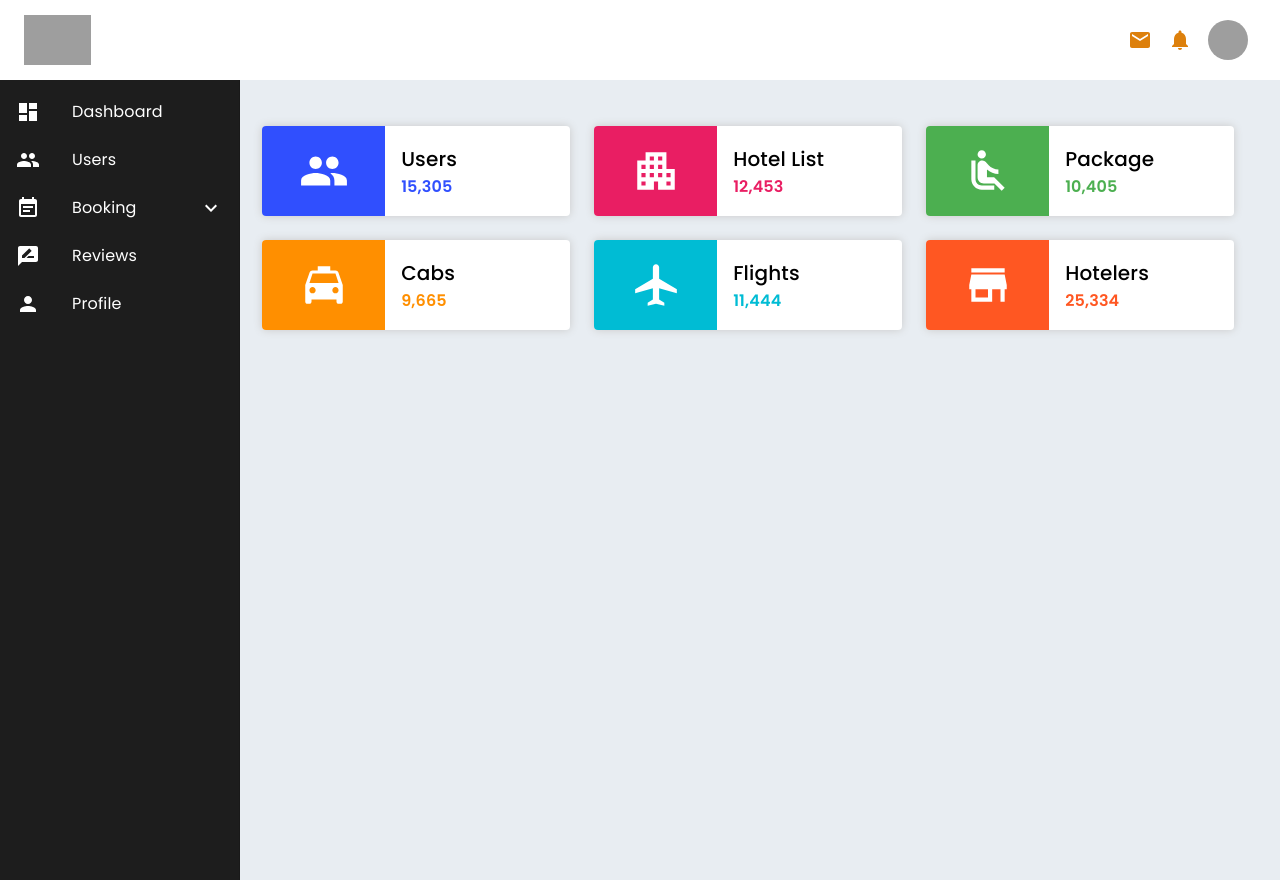
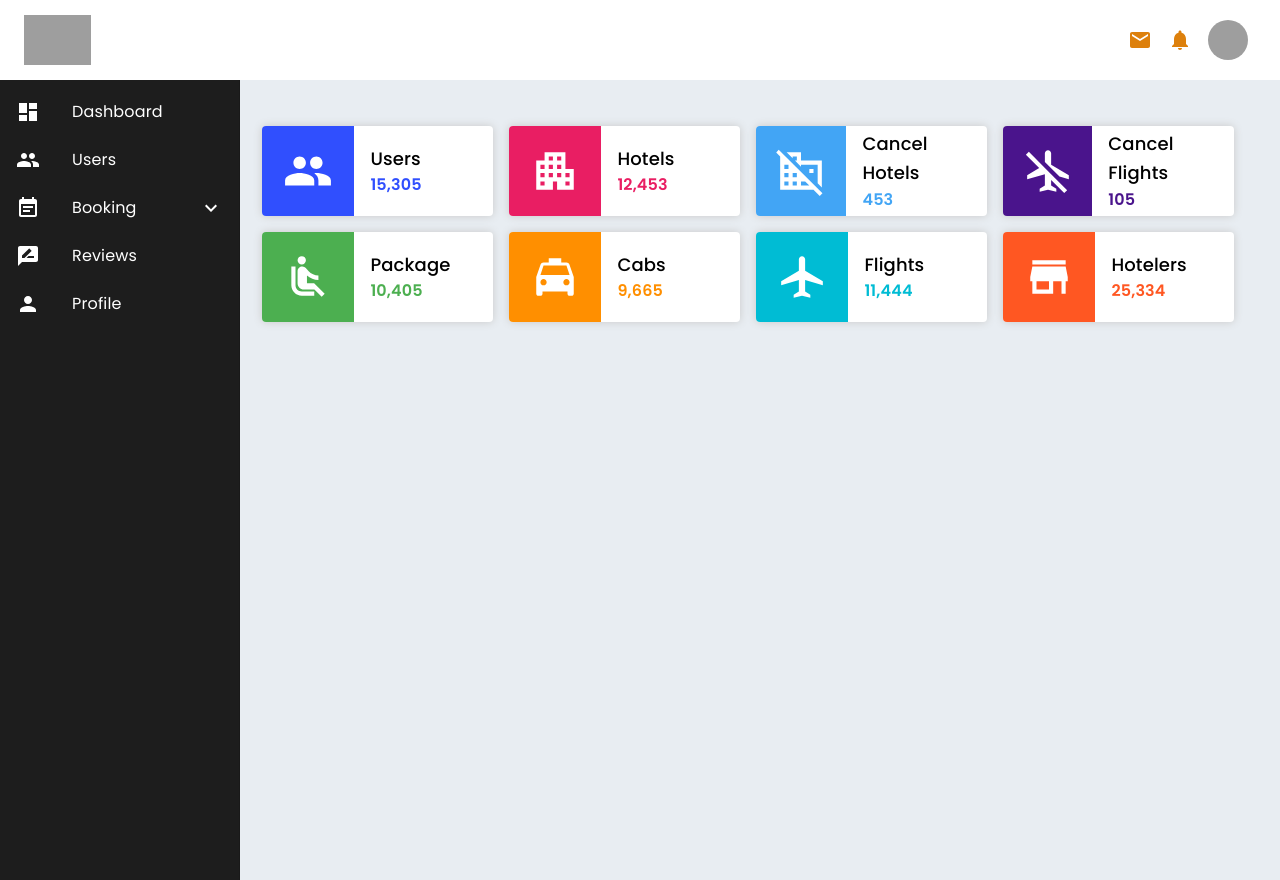
Before and after one commit to devops-89/admin-page1, a React (Vite) app: page /dashboard in a window 1280 px wide. Built offline with nearby package versions, Linux system fonts and the light colour scheme; sample sign-in values are in the browser's storage; grey boxes are pictures that could not be loaded.

Commit message:
fourth commit on 9/1/25

```diff
--- a/src/pages/Dashboard.jsx
+++ b/src/pages/Dashboard.jsx
@@ -12,6 +12,8 @@ import ApartmentIcon from '@mui/icons-material/Apartment';
 import LocalAirportIcon from '@mui/icons-material/LocalAirport';
 import StoreMallDirectoryIcon from '@mui/icons-material/StoreMallDirectory';
 import CountUp from 'react-countup';
+import AirplanemodeInactiveIcon from '@mui/icons-material/AirplanemodeInactive';
+import DomainDisabledIcon from '@mui/icons-material/DomainDisabled';
 
 const Dashboard = () => {
 
@@ -24,9 +26,22 @@ const Dashboard = () => {
     },
     {
       icon: <ApartmentIcon sx={{fontSize:'50px'}}/>,
-      label: "Hotel List",
+      label: "Hotels",
       quantity: 12453,
       bgColor: "#e91e63",
+    },
+
+     {
+      icon: <DomainDisabledIcon sx={{fontSize:'50px'}}/>,
+      label: "Cancel Hotels",
+      quantity: 453,
+      bgColor: "#42a5f5",
+    },
+    {
+      icon: <AirplanemodeInactiveIcon sx={{fontSize:'50px'}}/>,
+      label: "Cancel Flights",
+      quantity: 105,
+      bgColor: "#4a148c",
     },
     {
       icon: <AirlineSeatReclineNormalIcon sx={{fontSize:'50px'}}/>,
@@ -56,9 +71,9 @@ const Dashboard = () => {
 
   return (
     <Box component="section" sx={{ p: 2 }}>
-      <Grid container spacing={3}>
+      <Grid container spacing={2}>
         {dashboardDataList.map((item, index) => (
-          <Grid size={{ xs: 12, sm: 6, md: 4 }} sx={{borderRadius:'4px',backgroundColor:'var(--white-color)', boxShadow:'0px 0px 8px #cac9c9'}} key={index}>
+          <Grid size={{ xs: 12, sm: 6, md: 3 }} sx={{borderRadius:'4px',backgroundColor:'var(--white-color)', boxShadow:'0px 0px 8px #cac9c9'}} key={index}>
               <Box
                 sx={{ display: "flex", alignItems: "center", height: "90px" }}
               >
@@ -81,7 +96,7 @@ const Dashboard = () => {
                  {item.icon}
                 </Box>
                 <Box sx={{display:'flex', flexDirection:'column', alignItems:'flex-start'}}>
-                <Typography variant="h6" sx={{color:'var(--black-color)'}}>{item.label}</Typography>
+                <Typography variant="h6" sx={{color:'var(--black-color)', fontSize:'18px'}}>{item.label}</Typography>
                 <Typography variant="body1" sx={{color:item.bgColor,fontWeight:600}}> <CountUp start={0} end={item.quantity} duration={2} separator="," onUpdate={(num) => Math.floor(num / 10) * 1000} /> </Typography>
                 </Box>
               </Box>
```
Also changed, not shown: src/components/DashboardTable.jsx (added, +9 -0 lines).
